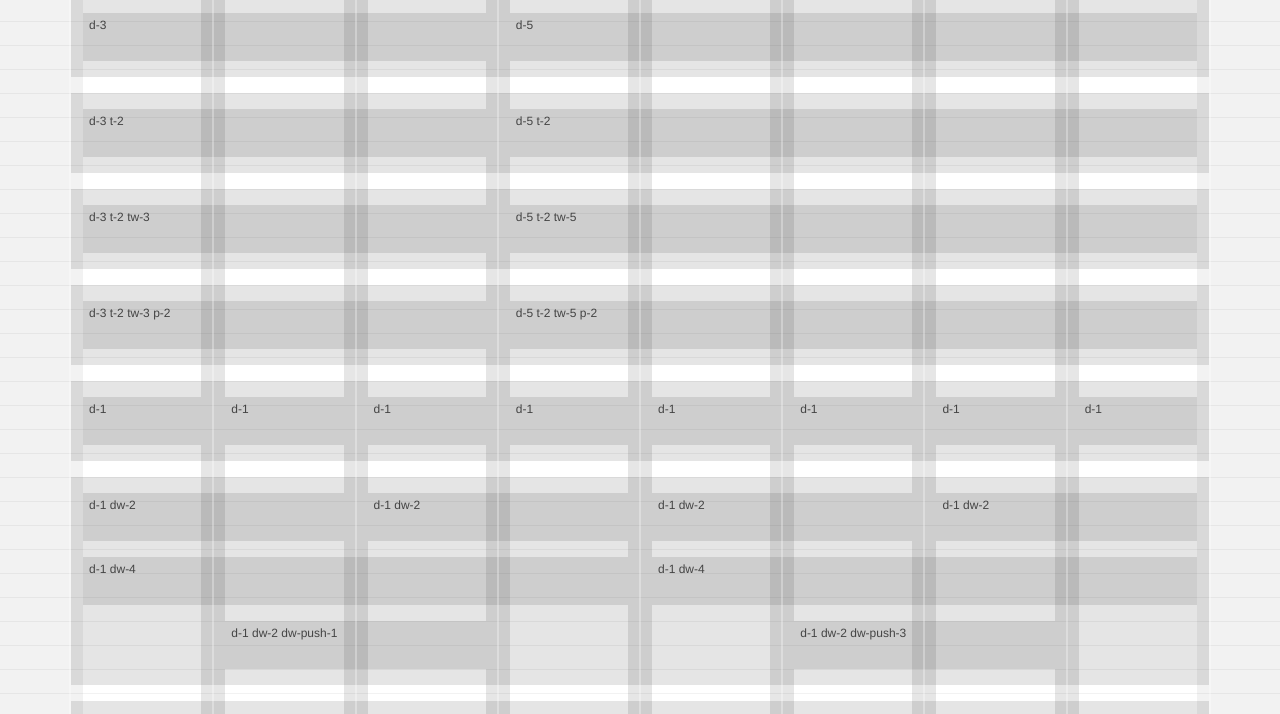
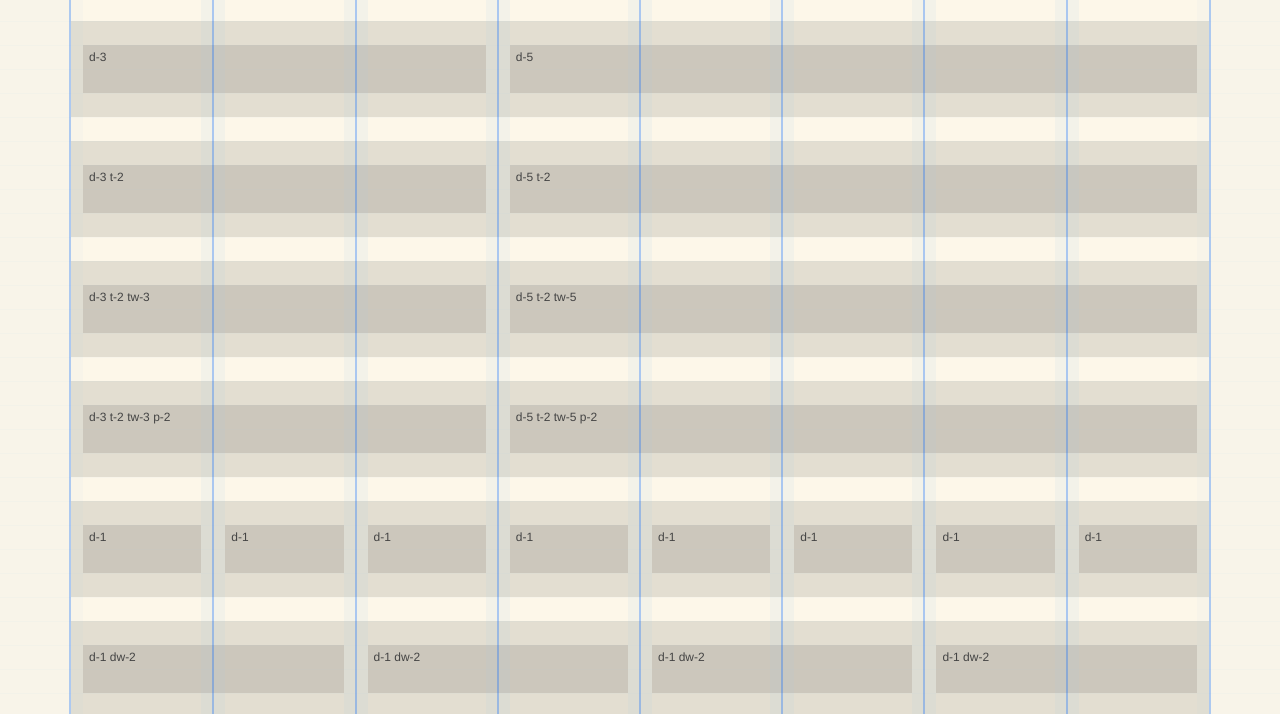
Before and after one commit to maylogger/golden-grid-framework, a plain HTML site: page demo.html in a window 1280 px wide. Shown: the part 123-837 px from the top of the page. Drawn offline with Linux system fonts and the light colour scheme.

Commit message:
fix grid color

```diff
--- a/demo.html
+++ b/demo.html
@@ -11,11 +11,23 @@
         font-family: "HelveticaNeue-Light", "Helvetica Neue Light", "Helvetica Neue", sans-serif;
         font-weight: 300;
         color: #444;
+        background: rgb(253, 247, 233);
+      }
+      #ggs-baseline-container,
+      .ggs-guide,
+      .ggs-line {
+        pointer-events: none;
+        -webkit-touch-callout: none;
+        -webkit-user-select: none;
+        -khtml-user-select: none;
+        -moz-user-select: none;
+        -ms-user-select: none;
+        user-select: none;
       }
       .row {
         background: rgba(0,0,0,.1);
-        margin: 1em 0;
-        padding: 1em 0 0;
+        margin: 1.5em 0;
+        padding: 1.5em 0 0;
         font-size: 16px;
         line-height: 24px;
       }
@@ -25,7 +37,7 @@
         background: rgba(0,0,0,.1);
         font-size: 12px;
         line-height: 24px;
-        margin: 0 0 1.333333em;
+        margin: 0 0 2em;
         height: 4em;
       }
       header.row {
--- a/javascripts/ggs.js
+++ b/javascripts/ggs.js
@@ -6,8 +6,8 @@
 *
 */
 
-var guideColor = 'rgba(0,0,0,.05)';
-var guideInnerColor = 'rgba(255,255,255, .3)';
+var guideColor = 'rgba(156, 194, 232, .05)';
+var guideInnerColor = 'rgba(0, 100, 255, .3)';
 var guideOpacity = '1';
 
 var switchColor = 'rgb(0,0,0)';
```
